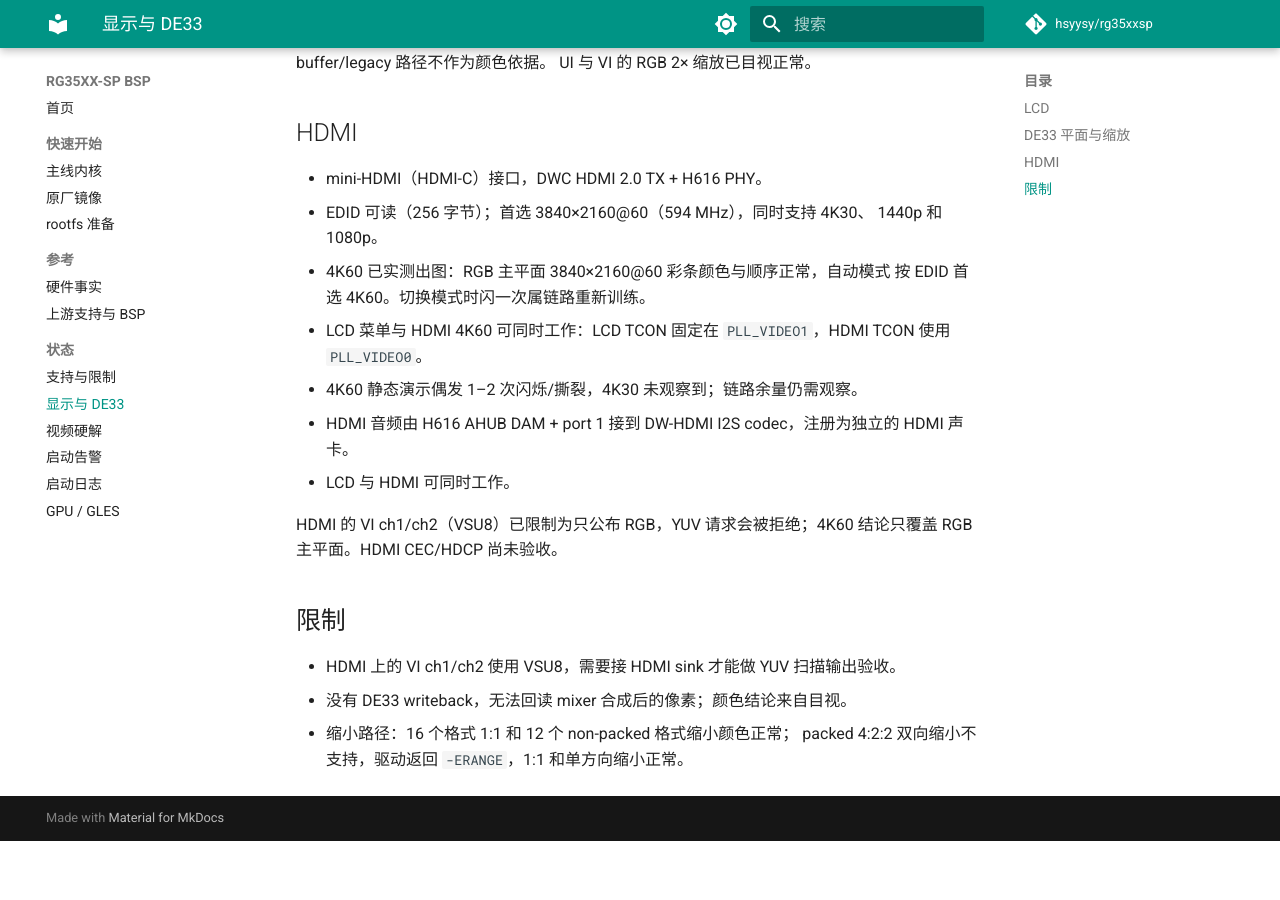
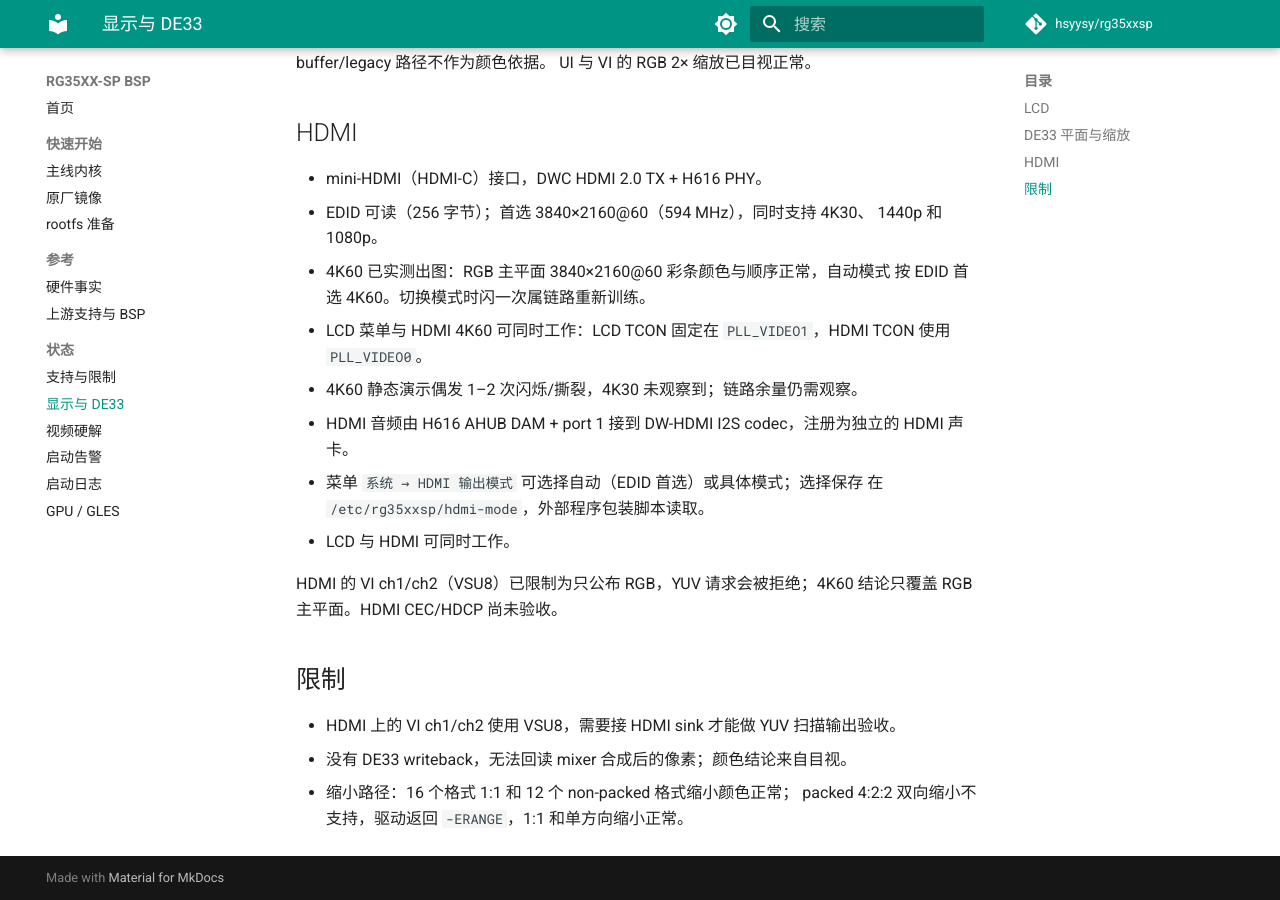
Before and after one commit to hsyysy/rg35xxsp, an MkDocs documentation site: the page built from docs/display.md, in a window 1280 px wide and 900 px high, scrolled down 926 px. Built offline with MkDocs 1.6.1 and Material for MkDocs 9.7.7, drawn with Linux system fonts in a browser that asks for light colours; comment, search, counter and statistics services are not loaded; before the commit the page ends 1767 px from its top, so only the background shows below that.

Commit message:
docs: menu HDMI output mode picker
Record auto/manual mode selection, the /etc/rg35xxsp/hdmi-mode file and
the wrapper behavior.

```diff
--- a/docs/display.md
+++ b/docs/display.md
@@ -46,6 +46,8 @@ UI 与 VI 的 RGB 2× 缩放已目视正常。
 - 4K60 静态演示偶发 1–2 次闪烁/撕裂，4K30 未观察到；链路余量仍需观察。
 - HDMI 音频由 H616 AHUB DAM + port 1 接到 DW-HDMI I2S codec，注册为独立的
   HDMI 声卡。
+- 菜单 `系统 → HDMI 输出模式` 可选择自动（EDID 首选）或具体模式；选择保存
+  在 `/etc/rg35xxsp/hdmi-mode`，外部程序包装脚本读取。
 - LCD 与 HDMI 可同时工作。
 
 HDMI 的 VI ch1/ch2（VSU8）已限制为只公布 RGB，YUV 请求会被拒绝；4K60
```
Also changed, not shown: docs/status.md (+1 -1 lines).
